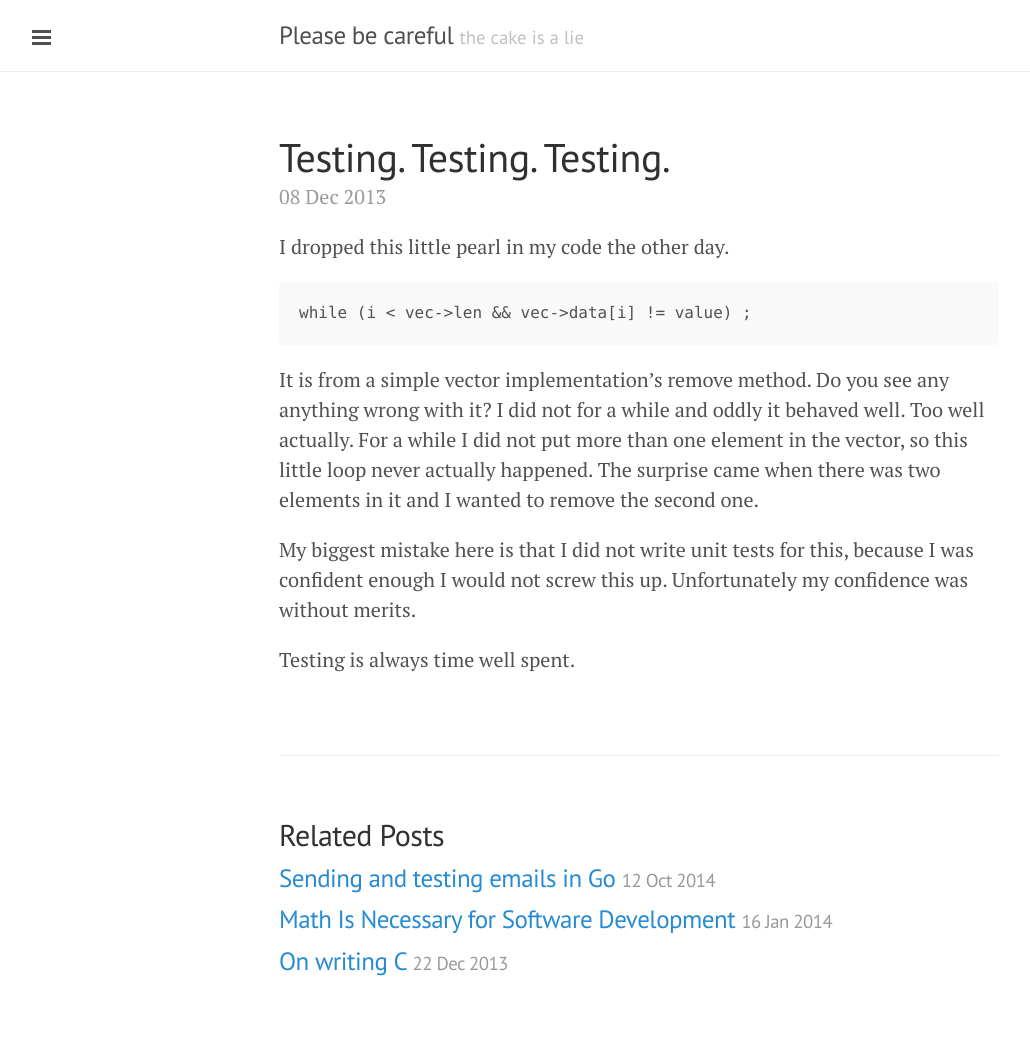
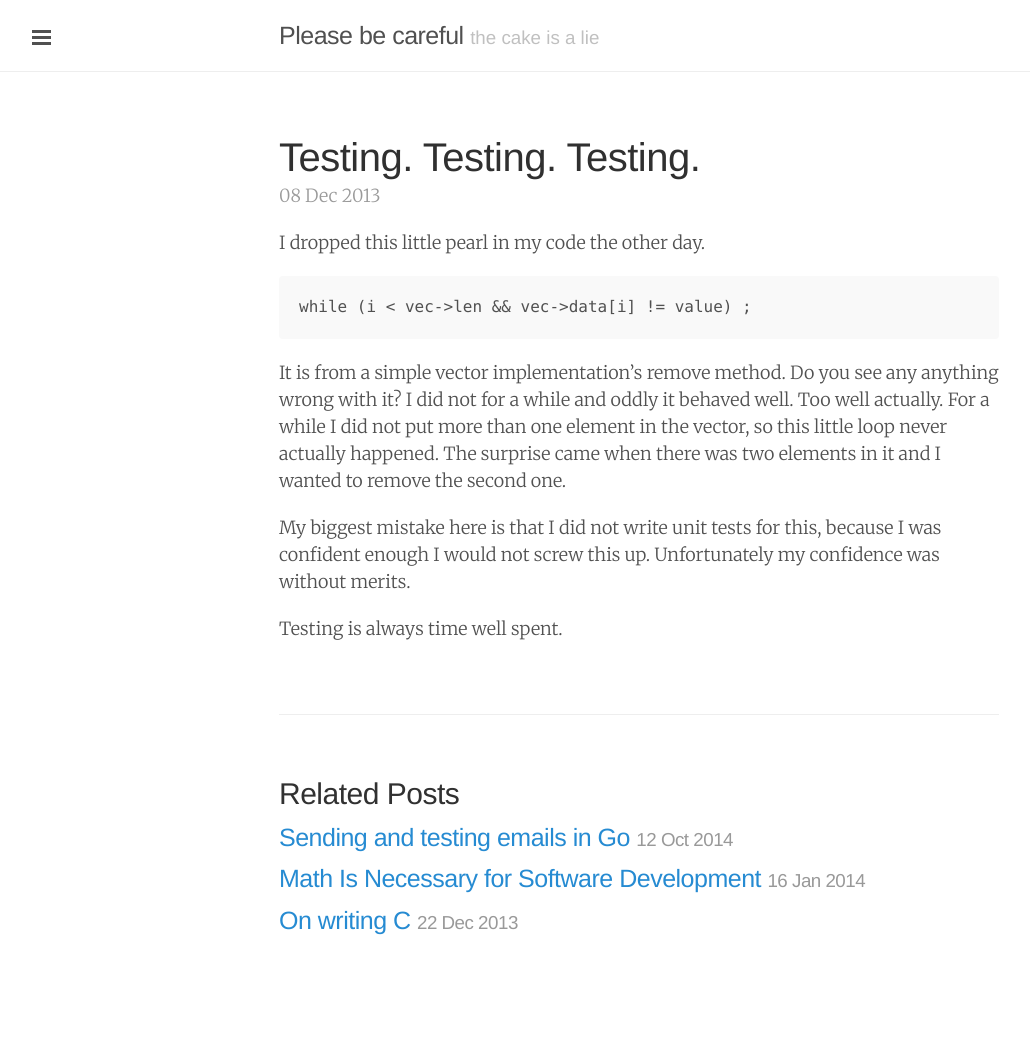
Before and after one commit to tmichel/tmichel.github.io, a Jekyll site: the page built from _posts/2013-12-08-testing-testing-testing.md, in a window 1280 px wide. Shown: the whole page, without its empty margins (1-1031 px from the left). Built offline with Jekyll 4.4.1, drawn with Linux system fonts in a browser that asks for light colours; Markdown is read by kramdown in place of the engine named in the settings; after the commit the page ends 996 px from its top, so only the background shows below that.

Commit message:
Change font to Merriweather and use post excerpts on the landing page

```diff
--- a/_config.yml
+++ b/_config.yml
@@ -17,7 +17,7 @@
   and open source. Just the usual stuff.
 url:                 http://tmichel.github.io
 baseurl:             /
-paginate:            10
+paginate:            5
 
 # About/contact
 author:
@@ -27,7 +27,8 @@
   github:            https://github.com/tmichel
 
 redcarpet:
-    extensions:
-        - autolink
-        - strikethrough
-        - no_intra_emphasis
+  extensions:
+    - autolink
+    - strikethrough
+    - no_intra_emphasis
+    - footnotes
--- a/_includes/head.html
+++ b/_includes/head.html
@@ -20,7 +20,7 @@
   <link rel="stylesheet" href="{{ site.baseurl }}public/css/lanyon.css">
   <link rel="stylesheet" href="{{ site.baseurl }}public/css/archives.css">
   <link rel="stylesheet" href="{{ site.baseurl }}public/css/overrides.css">
-  <link rel="stylesheet" href="http://fonts.googleapis.com/css?family=PT+Serif:400,400italic,700%7CPT+Sans:400">
+  <link rel="stylesheet" href="http://fonts.googleapis.com/css?family=Merriweather:300italic,300,700">
 
   <!-- RSS -->
   <link rel="alternate" type="application/rss+xml" title="RSS" href="/atom.xml">
--- a/index.html
+++ b/index.html
@@ -14,7 +14,7 @@
 
     <span class="post-date">{{ post.date | date_to_string }}</span>
 
-    {{ post.content }}
+    {{ post.excerpt }}
   </div>
   {% endfor %}
 </div>
--- a/public/css/overrides.css
+++ b/public/css/overrides.css
@@ -8,3 +8,15 @@
   white-space: pre;
   word-wrap: normal;
 }
+
+.post > p > img {
+  margin: auto;
+}
+
+html {
+  font-family: "Merriweather", serif;
+}
+
+.post {
+ font-size: 0.9rem;
+}
```
